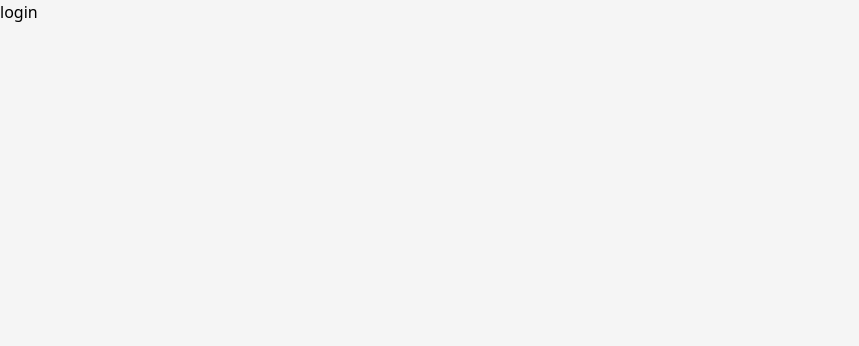
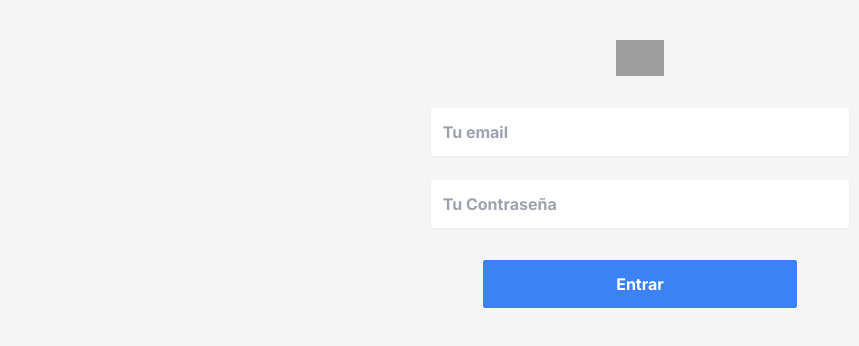
Before and after one commit to AlbertoEng/clientes-app, a Next.js app: page /auth/login in a window 1280 px wide. Shown: the top 346 px of the page, without its empty margins (0-859 px from the left). Built offline with nearby package versions, Linux system fonts and the light colour scheme; no server answers; grey boxes are pictures that could not be loaded.

Commit message:
haciendo login

```diff
--- a/src/pages/auth/login.jsx
+++ b/src/pages/auth/login.jsx
@@ -1,9 +1,92 @@
-import React from 'react'
+'use strict'
+import Image from "next/image";
+import { Inter } from "next/font/google";
+import { useEffect, useState } from "react";
+import { useRouter } from "next/router";
 
-const login = () => {
-  return (
-    <div>login</div>
-  )
+const inter = Inter({ subsets: ["latin"] });
+
+const imageLoader = () => {
+  return `https://static.wixstatic.com/media/41433d_8d61c286bd1d4ee7bd1ef764a4254ef2~mv2.png/v1/crop/x_0,y_3,w_687,h_1049/fill/w_283,h_432,al_c,q_85,usm_0.66_1.00_0.01,enc_auto/Vertical.png`
 }
 
-export default login
+
+export default function Login() {
+
+  const [email, setEmail] = useState('');
+  const [password, setPassword] = useState('');
+  const [alerta, setAlerta] = useState(false);
+
+  const router = useRouter();
+
+  const [users, setUsers] = useState([]);
+
+  useEffect(()=>{
+    fetch('https://engtech-8cb10-default-rtdb.firebaseio.com/users/.json')
+      .then(response => response.json())
+      .then(data => {
+        // Handle the data here
+        setUsers(data);
+      })
+      .catch(error => {
+        // Handle the error here
+        console.error(error);
+      });
+  }
+  ,[])
+
+  const handleEmailChange = (e) => {
+    setEmail(e.target.value);
+  }
+
+  const handlePasswordChange = (e) => {
+    setPassword(e.target.value);
+  }
+
+  const handleSubmit = (e) => {
+    e.preventDefault();
+    const { leonardo, romina } = users;
+    if(email === leonardo.email && password === leonardo.password) {
+      localStorage.setItem('user', JSON.stringify(leonardo.email));
+      router.push('/');
+    } else if(email === romina.email && password === romina.password) {
+      console.log('romina');
+    } else {
+      setAlerta(true);
+    }
+  }
+
+  useEffect(()=>{
+    const alerta = setTimeout(()=>{
+      setAlerta(false);
+    }, 3000);
+    return ()=>clearTimeout(alerta);
+  }
+  ,[alerta])
+
+  return (
+      <main className={`${inter.className}  flex flex-col max-h-full`}>
+        <div className="flex p-5 mt-5 w-full  justify-center">
+        <Image loader={imageLoader} priority={true} unoptimized width={60} height={60} className="max-w-12" src="https://static.wixstatic.com/media/41433d_8d61c286bd1d4ee7bd1ef764a4254ef2~mv2.png/v1/crop/x_0,y_3,w_687,h_1049/fill/w_283,h_432,al_c,q_85,usm_0.66_1.00_0.01,enc_auto/Vertical.png" alt="logo camino a comala" />
+        </div>
+        <form onSubmit={handleSubmit} className="flex flex-col justify-center px-3">
+          <div className="flex justify-center w-full py-3" >
+            <input onChange={handleEmailChange} value={email} type="email" name="usuario"  className="w-full md:w-1/2 xl:w-1/3 p-3 rounded-sm font-bold shadow-sm" placeholder="Tu email"/>
+          </div>
+          <div className="flex justify-center w-full py-3" >
+            <input onChange={handlePasswordChange} value={password} type="password" name="password"  className="w-full md:w-1/2 xl:w-1/3 p-3 rounded-sm font-bold shadow-sm" placeholder="Tu Contraseña"/>
+          </div>
+          <div className="flex justify-center">
+            <button type="submit" className="p-3 mt-5 w-full md:w-1/4 text-white font-bold bg-blue-500 rounded-sm">Entrar</button>
+          </div>
+        </form>
+        {
+          alerta &&
+          (<div className="flex  justify-center mt-10 rounded-md p-3" >
+            <p className="text-center p-5 bg-red-300 w-full md:w-1/2 text-red-600 shadow-md rounded">Usuario o contraseña incorrectos</p>
+          </div>)
+
+        }
+      </main>
+  );
+}
--- /dev/null
+++ b/src/pages/dashboard.jsx
@@ -0,0 +1,9 @@
+import React from 'react'
+
+const dashboard = () => {
+  return (
+    <div>dashboard</div>
+  )
+}
+
+export default dashboard
--- a/src/pages/index.jsx
+++ b/src/pages/index.jsx
@@ -1,6 +1,8 @@
 'use strict'
 import Image from "next/image";
 import { Inter } from "next/font/google";
+import { useEffect, useState } from "react";
+import { useRouter } from "next/router";
 
 const inter = Inter({ subsets: ["latin"] });
 
@@ -11,22 +13,22 @@ const imageLoader = () => {
 
 export default function Home() {
 
+  // verificar en el local storage si existe un user con email
+  // si no existe redirigir a login
+
+  const router = useRouter();
+
+  useEffect(()=>{
+    if(!localStorage.getItem('user')) {
+      router.push('/auth/login');
+    }
+  },[])
+
+
   return (
       <main className={`${inter.className}  flex flex-col max-h-full`}>
-        <div className="flex p-5 mt-5 w-full  justify-center">
-        <Image loader={imageLoader} priority={true} unoptimized width={60} height={60} className="max-w-12" src="https://static.wixstatic.com/media/41433d_8d61c286bd1d4ee7bd1ef764a4254ef2~mv2.png/v1/crop/x_0,y_3,w_687,h_1049/fill/w_283,h_432,al_c,q_85,usm_0.66_1.00_0.01,enc_auto/Vertical.png" alt="logo camino a comala" />
-        </div>
-        <form className="flex flex-col justify-center px-3">
-          <div className="flex justify-center w-full py-3" >
-            <input type="email" name="usuario"  className="w-full md:w-1/2 xl:w-1/3 p-3 rounded-sm font-bold shadow-sm" placeholder="Tu email"/>
-          </div>
-          <div className="flex justify-center w-full py-3" >
-            <input type="password" name="usuario"  className="w-full md:w-1/2 xl:w-1/3 p-3 rounded-sm font-bold shadow-sm" placeholder="Tu Contraseña"/>
-          </div>
-          <div className="flex justify-center">
-            <button type="submit" className="p-3 mt-5 w-full md:w-1/4 text-white font-bold bg-blue-500 rounded-sm">Entrar</button>
-          </div>
-        </form>
+        <h1 className="text-3xl text-center mt-5 font-bold">Dashboard Camino a Comala</h1>
+        <h1 className="text-xl text-center mt-5 ">Hola, Leonardo y/o Romina</h1>
       </main>
   );
 }
```
